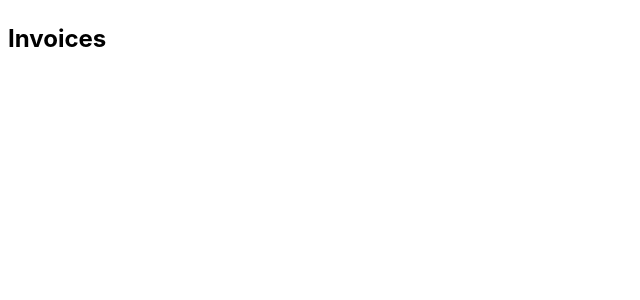
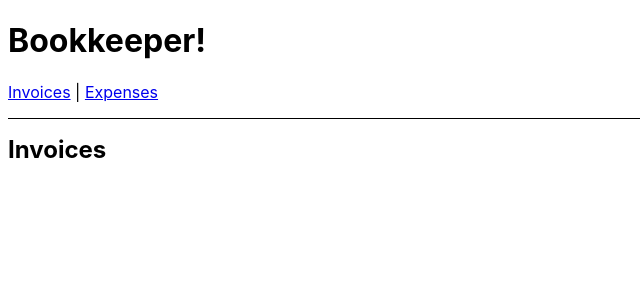
Before and after one commit to sisilhowie99/react-router-tutorial, a React (Vite) app: page /invoices in a window 1280 px wide. Shown: the top 300 px of the page, without its empty margins (0-640 px from the left). Built offline with nearby package versions, Linux system fonts and the light colour scheme.

Commit message:
Nested routes done

```diff
--- a/src/App.jsx
+++ b/src/App.jsx
@@ -1,5 +1,5 @@
 import * as React from "react";
-import { Link } from 'react-router-dom';
+import { Link, Outlet } from 'react-router-dom';
 
 export default function App() {
   return (
@@ -9,6 +9,7 @@
         <Link to='/invoices'>Invoices</Link> | {' '}
         <Link to='/expenses'>Expenses</Link>
       </nav>
+      <Outlet />
     </div>
   );
 }
--- a/src/main.jsx
+++ b/src/main.jsx
@@ -11,9 +11,10 @@
 ReactDOM.render(
   <BrowserRouter>
     <Routes>
-      <Route path='/' element={<App />} />
-      <Route path='invoices' element={<Invoices />} />
-      <Route path='expenses' element={<Expenses />} />
+      <Route path="/" element={<App />}>
+        <Route path="invoices" element={<Invoices />} />
+        <Route path="expenses" element={<Expenses />} />
+      </Route>
     </Routes>
   </BrowserRouter>,
   rootElement
```
